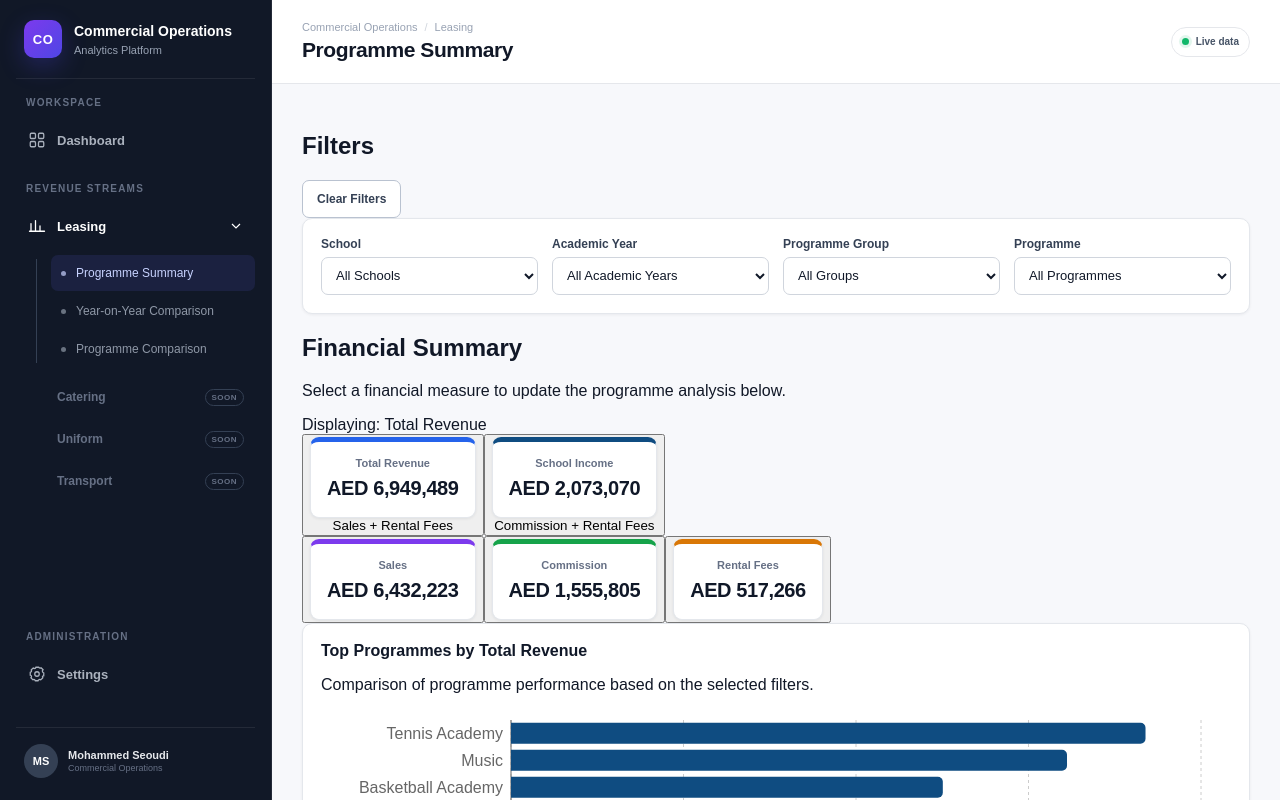
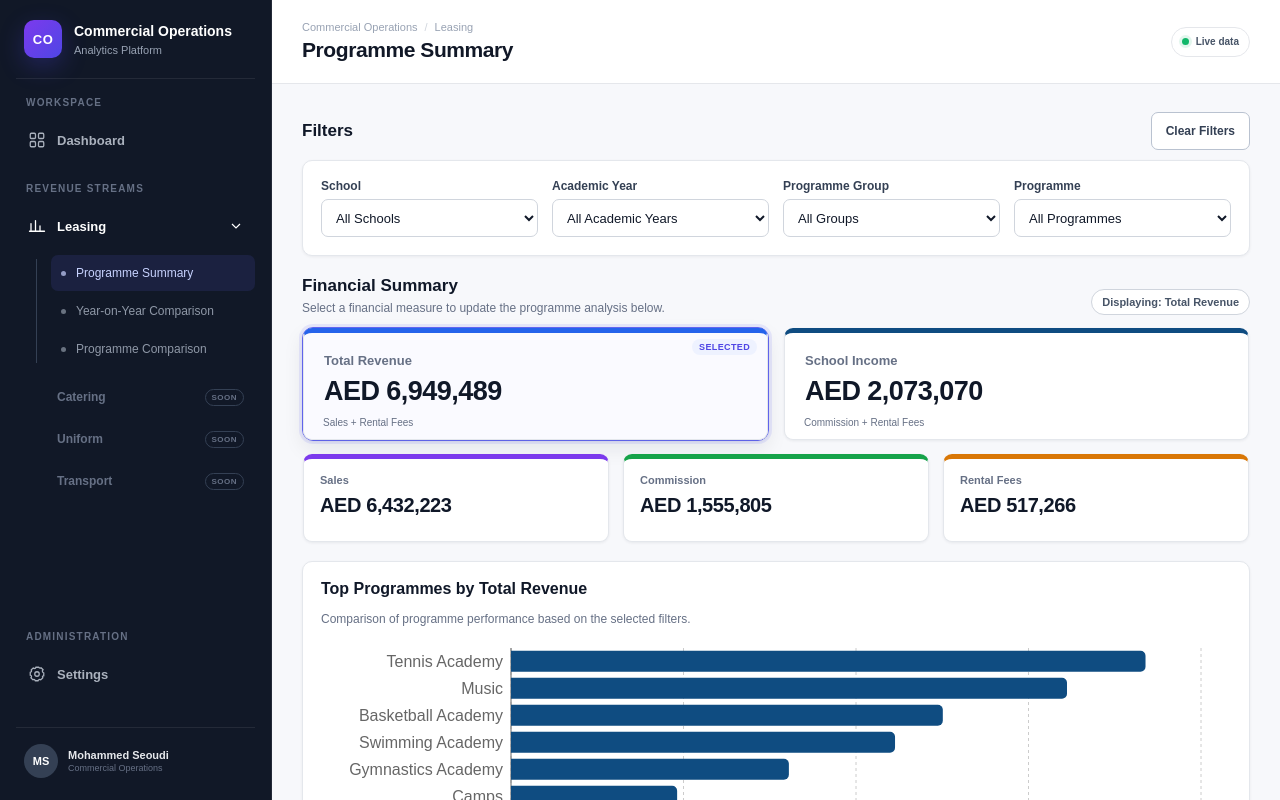
Before and after one commit to mo-seoudi/leasing, a React (Vite) app: page /leasing/summary in a window 1280 px wide. Shown: the top 800 px of the page. Built offline with nearby package versions, Linux system fonts and the light colour scheme.

Commit message:
Update ProgrammeSummaryPage.css

```diff
--- a/src/pages/leasing/ProgrammeSummaryPage.css
+++ b/src/pages/leasing/ProgrammeSummaryPage.css
@@ -4,7 +4,7 @@
   margin: 0 auto;
 }
 
-/* Shared white dashboard panel */
+/* Shared dashboard cards */
 
 .programme-summary-page .card,
 .programme-summary-page .chart-card,
@@ -26,74 +26,28 @@
   font-weight: 700;
 }
 
-/* Top toolbar */
+/* Filters section */
 
-.dashboard-toolbar {
+.filters-section-heading {
   display: flex;
-  align-items: flex-end;
+  align-items: center;
   justify-content: space-between;
   gap: 16px;
-  margin-bottom: 16px;
-  padding: 16px 18px;
-  background: #ffffff;
-  border: 1px solid #e4e7ec;
-  border-radius: 10px;
-  box-shadow: 0 1px 3px rgba(16, 24, 40, 0.05);
+  margin-bottom: 10px;
 }
 
-.metric-selector {
-  display: flex;
-  min-width: 220px;
-  flex-direction: column;
-  gap: 6px;
+.filters-section-heading h2 {
+  margin: 0;
+  color: #101828;
+  font-size: 17px;
+  font-weight: 700;
 }
 
-.metric-selector label,
-.filter label {
-  color: #344054;
-  font-size: 12px;
-  font-weight: 600;
+.filters-action-row {
+  display: flex;
+  justify-content: flex-end;
+  margin-bottom: 10px;
 }
-
-.metric-selector select,
-.filter select {
-  width: 100%;
-  min-height: 38px;
-  padding: 7px 34px 7px 10px;
-  border: 1px solid #d0d5dd;
-  border-radius: 7px;
-  background: #ffffff;
-  color: #101828;
-  font: inherit;
-  font-size: 13px;
-  outline: none;
-}
-
-.metric-selector select:focus,
-.filter select:focus {
-  border-color: #667eea;
-  box-shadow: 0 0 0 3px rgba(102, 126, 234, 0.12);
-}
-
-.secondary-button {
-  min-height: 38px;
-  padding: 8px 14px;
-  border: 1px solid #b9c2d0;
-  border-radius: 7px;
-  background: #ffffff;
-  color: #344054;
-  font: inherit;
-  font-size: 12px;
-  font-weight: 600;
-  cursor: pointer;
-}
-
-.secondary-button:hover {
-  background: #f8fafc;
-  border-color: #98a2b3;
-}
-
-/* Filters */
 
 .filters-grid {
   display: grid;
@@ -108,22 +62,153 @@
   gap: 6px;
 }
 
-/* KPI cards */
+.filter label {
+  color: #344054;
+  font-size: 12px;
+  font-weight: 600;
+}
 
-.kpi-grid {
-  display: grid;
-  grid-template-columns: repeat(5, minmax(145px, 1fr));
-  gap: 12px;
+.filter select {
+  width: 100%;
+  min-height: 38px;
+  padding: 7px 34px 7px 10px;
+  border: 1px solid #d0d5dd;
+  border-radius: 7px;
+  background: #ffffff;
+  color: #101828;
+  font: inherit;
+  font-size: 13px;
+  outline: none;
+}
+
+.filter select:focus {
+  border-color: #667eea;
+  box-shadow: 0 0 0 3px rgba(102, 126, 234, 0.12);
+}
+
+/* Buttons */
+
+.secondary-button {
+  min-height: 38px;
+  padding: 8px 14px;
+  border: 1px solid #b9c2d0;
+  border-radius: 7px;
+  background: #ffffff;
+  color: #344054;
+  font: inherit;
+  font-size: 12px;
+  font-weight: 600;
+  cursor: pointer;
+  transition:
+    background 160ms ease,
+    border-color 160ms ease;
+}
+
+.secondary-button:hover {
+  background: #f8fafc;
+  border-color: #98a2b3;
+}
+
+.secondary-button:focus-visible {
+  outline: 3px solid rgba(99, 102, 241, 0.18);
+  outline-offset: 2px;
+}
+
+/* Financial summary */
+
+.metric-card-section {
   margin-bottom: 18px;
 }
 
-.kpi-card {
-  min-width: 0;
+.metric-section-heading {
+  display: flex;
+  align-items: flex-end;
+  justify-content: space-between;
+  gap: 18px;
+  margin: 20px 0 12px;
+}
+
+.metric-section-heading h2 {
+  margin: 0;
+  color: #101828;
+  font-size: 17px;
+  font-weight: 700;
+}
+
+.metric-section-heading p {
+  margin: 5px 0 0;
+  color: #667085;
+  font-size: 12px;
+}
+
+.selected-metric-label {
+  padding: 6px 10px;
+  border: 1px solid #d0d5dd;
+  border-radius: 999px;
+  background: #ffffff;
+  color: #475467;
+  font-size: 11px;
+  font-weight: 600;
+  white-space: nowrap;
+}
+
+/* Main KPI cards */
+
+.primary-kpi-grid {
+  display: grid;
+  grid-template-columns: repeat(2, minmax(260px, 1fr));
+  gap: 14px;
+  margin-bottom: 12px;
+}
+
+/* Detail KPI cards */
+
+.secondary-kpi-grid {
+  display: grid;
+  grid-template-columns: repeat(3, minmax(180px, 1fr));
+  gap: 12px;
+}
+
+/* Clickable card wrapper */
+
+.metric-card-button {
+  position: relative;
+  width: 100%;
+  padding: 0;
+  border: 1px solid transparent;
+  border-radius: 11px;
+  background: transparent;
+  font: inherit;
+  text-align: left;
+  cursor: pointer;
+  transition:
+    transform 160ms ease,
+    border-color 160ms ease,
+    box-shadow 160ms ease;
+}
+
+.metric-card-button:hover {
+  transform: translateY(-2px);
+}
+
+.metric-card-button:focus-visible {
+  outline: 3px solid rgba(99, 102, 241, 0.2);
+  outline-offset: 2px;
+}
+
+/* KPI card base */
+
+.metric-card-button .kpi-card {
+  height: 100%;
+  margin: 0;
   padding: 15px 16px 17px;
   background: #ffffff;
   border: 1px solid #e4e7ec;
   border-radius: 9px;
   box-shadow: 0 1px 3px rgba(16, 24, 40, 0.07);
+  transition:
+    background 160ms ease,
+    box-shadow 160ms ease;
 }
 
 .kpi-title {
@@ -143,21 +228,89 @@
   white-space: nowrap;
 }
 
-/* Charts */
+/* Larger main cards */
+
+.primary-metric-card .kpi-card {
+  min-height: 112px;
+  padding: 20px 20px 30px;
+}
+
+.primary-metric-card .kpi-title {
+  font-size: 13px;
+}
+
+.primary-metric-card .kpi-value {
+  margin-top: 3px;
+  font-size: 27px;
+}
+
+/* Smaller detail cards */
+
+.secondary-metric-card .kpi-card {
+  min-height: 88px;
+}
+
+.secondary-metric-card .kpi-value {
+  font-size: 20px;
+}
+
+/* Selected card */
+
+.metric-card-button.selected {
+  border-color: #6366f1;
+  box-shadow:
+    0 0 0 3px rgba(99, 102, 241, 0.12),
+    0 8px 20px rgba(16, 24, 40, 0.08);
+}
+
+.metric-card-button.selected .kpi-card {
+  background: #fafaff;
+}
+
+.metric-card-button.selected::after {
+  content: "Selected";
+  position: absolute;
+  top: 11px;
+  right: 11px;
+  padding: 3px 7px;
+  border-radius: 999px;
+  background: #eef2ff;
+  color: #4f46e5;
+  font-size: 9px;
+  font-weight: 700;
+  letter-spacing: 0.04em;
+  text-transform: uppercase;
+}
+
+/* Formula below main cards */
+
+.metric-card-description {
+  position: absolute;
+  left: 20px;
+  bottom: 12px;
+  color: #667085;
+  font-size: 10px;
+  font-weight: 500;
+}
+
+/* Chart cards */
 
 .chart-card {
   overflow: hidden;
 }
 
-.chart-card-header {
+.chart-card-header,
+.section-heading {
   margin-bottom: 12px;
 }
 
-.chart-card-header h2 {
+.chart-card-header h2,
+.section-heading h2 {
   margin-bottom: 4px;
 }
 
-.chart-card-header p {
+.chart-card-header p,
+.section-heading p {
   margin: 0;
   color: #667085;
   font-size: 12px;
@@ -207,7 +360,31 @@
   background: #f9fafb;
 }
 
-/* Avoid old App styles constraining this page */
+.programme-summary-page .number-cell {
+  text-align: right;
+}
+
+.programme-summary-page .programme-name {
+  font-weight: 700;
+}
+
+.programme-summary-page .school-income-cell {
+  color: #0f4c81;
+  font-weight: 700;
+}
+
+/* Empty state */
+
+.empty-state {
+  padding: 36px 20px;
+  border: 1px dashed #d0d5dd;
+  border-radius: 8px;
+  color: #667085;
+  font-size: 13px;
+  text-align: center;
+}
+
+/* Prevent old App styles from constraining this page */
 
 .programme-summary-page .content {
   width: 100%;
@@ -219,41 +396,54 @@
 /* Tablet */
 
 @media (max-width: 1200px) {
-  .kpi-grid {
-    grid-template-columns: repeat(3, minmax(160px, 1fr));
+  .filters-grid {
+    grid-template-columns: repeat(2, minmax(180px, 1fr));
   }
 
-  .filters-grid {
-    grid-template-columns: repeat(2, minmax(180px, 1fr));
+  .secondary-kpi-grid {
+    grid-template-columns: repeat(3, minmax(150px, 1fr));
+  }
+}
+
+/* Smaller tablet */
+
+@media (max-width: 850px) {
+  .primary-kpi-grid {
+    grid-template-columns: 1fr;
+  }
+
+  .secondary-kpi-grid {
+    grid-template-columns: 1fr;
+  }
+
+  .metric-section-heading {
+    align-items: flex-start;
+    flex-direction: column;
   }
 }
 
 /* Mobile */
 
 @media (max-width: 700px) {
-  .dashboard-toolbar {
+  .filters-section-heading {
     align-items: stretch;
     flex-direction: column;
   }
 
-  .metric-selector {
-    width: 100%;
+  .filters-grid {
+    grid-template-columns: 1fr;
   }
 
   .secondary-button {
     width: 100%;
   }
 
-  .filters-grid {
-    grid-template-columns: 1fr;
+  .selected-metric-label {
+    white-space: normal;
   }
 
-  .kpi-grid {
-    grid-template-columns: 1fr;
-  }
-
-  .kpi-value {
-    font-size: 19px;
+  .primary-metric-card .kpi-value {
+    font-size: 23px;
   }
 
   .programme-summary-page .card,
```
